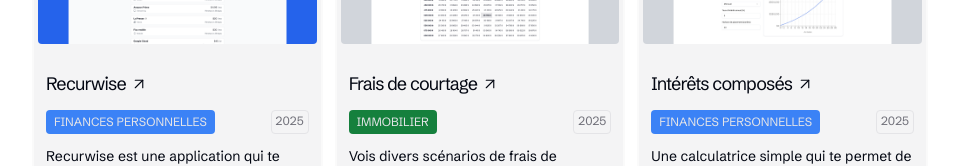
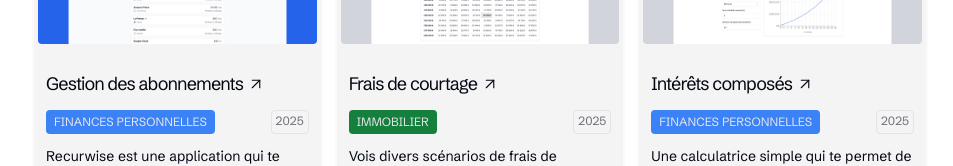
Before and after one commit to samlafontaine/mesfinances, a Next.js app: page / in a window 1280 px wide. Shown: the part 548-714 px from the top of the page, without its empty margins (160-1113 px from the left). Built offline with nearby package versions, Linux system fonts and the light colour scheme.

Commit message:
recurwise

```diff
--- a/app/page.tsx
+++ b/app/page.tsx
@@ -18,7 +18,7 @@
   const thumbnailData = [
     {
       link: "https://recurwise.com",
-      title: "Recurwise",
+      title: "Gestion des abonnements",
       imageSrc: "/recurwise-logo.png",
       alt: "Recurwise",
       description:
```
